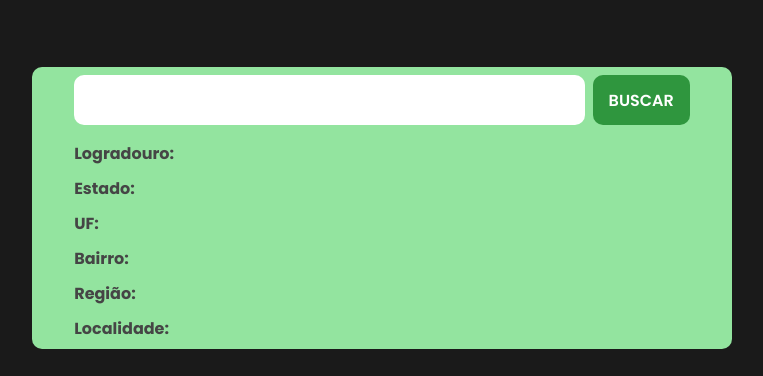
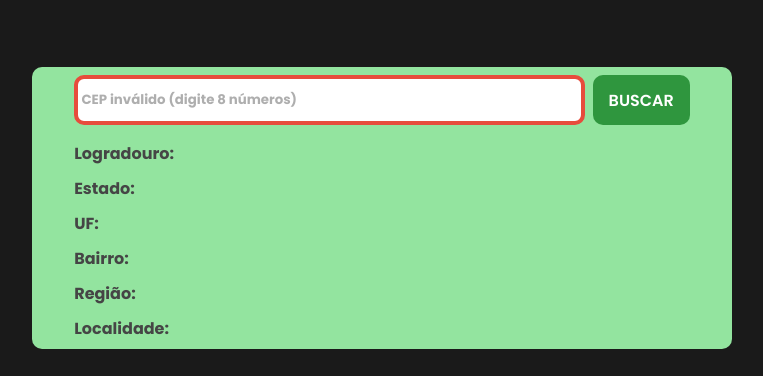
Before and after one commit to SBrunoli/Consulta-de-CEP, a plain HTML site: page index.html in a window 1280 px wide. Both pictures are taken after typing "Sample" into the empty fields and a click on the input "Buscar". Shown: the part 174-550 px from the top of the page, without its empty margins (258-1021 px from the left). Drawn offline with Linux system fonts and the light colour scheme.

Commit message:
feat: implementação de validação de 8 dígitos com feedback visual de erro e alteração no color do input CEP

```diff
--- a/assets/css/main.css
+++ b/assets/css/main.css
@@ -84,6 +84,7 @@ body {
   min-width: 0;
   height: 100%;
 
+  color: #000;
   border: none;
   border-radius: var(--default-border-radius);
   padding-left: 0.2rem;
--- a/assets/js/script.js
+++ b/assets/js/script.js
@@ -18,5 +18,19 @@
 
   form.addEventListener("submit", function (e) {
     e.preventDefault();
+
+    const currentCep = getCleanCep();
+
+    if (currentCep.length !== 8) {
+      inputCep.value = "";
+      inputCep.placeholder = "CEP inválido (digite 8 números)";
+      inputCep.style.border = "4px solid #e74c3c";
+      return;
+    }
+  });
+
+  inputCep.addEventListener("input", () => {
+    inputCep.style.border = "";
+    inputCep.placeholder = "Digite seu CEP";
   });
 })();
```
